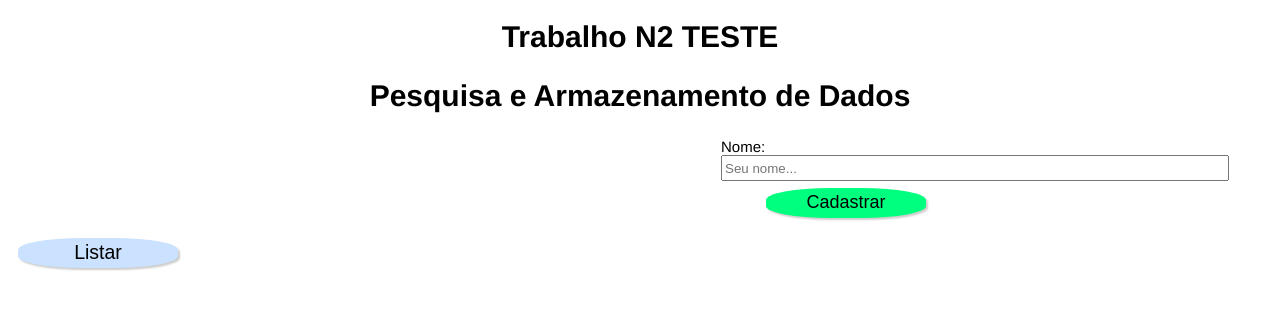
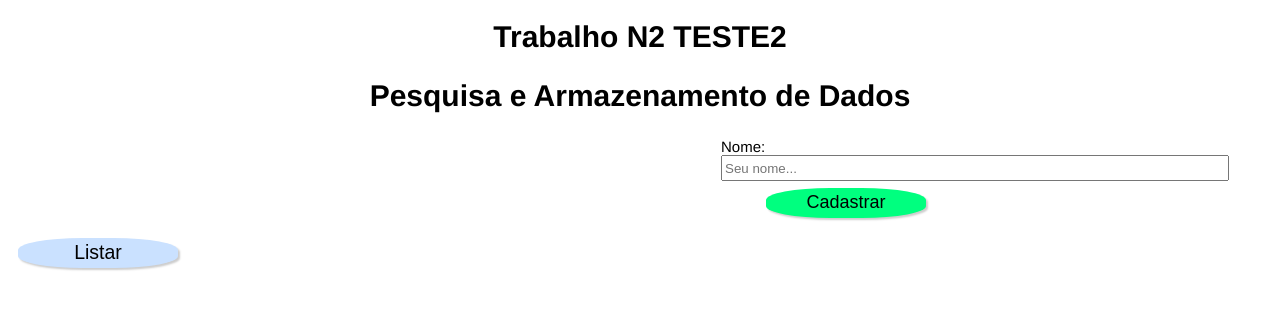
Before and after one commit to cpluis/trabalho-n2-praricas-de-armazenamento, a PHP site: page / in a window 1280 px wide. Shown: the top 310 px of the page. Run offline with PHP 8.4, Linux system fonts and the light colour scheme.

Commit message:
trabalho adicionando teste 2

```diff
--- a/index.php
+++ b/index.php
@@ -8,7 +8,7 @@
 		<script type="text/javascript" src="query.maskedinput.js"></script>
 		<script type="text/javascript" src="funcoesN2.js"></script>
 
-		<h1>Trabalho N2 TESTE</h1>
+		<h1>Trabalho N2 TESTE2</h1>
 		<h2>Pesquisa e Armazenamento de Dados</h2>
 		<meta charset="utf-8">
 		<title>Trabalho N2</title>
```
